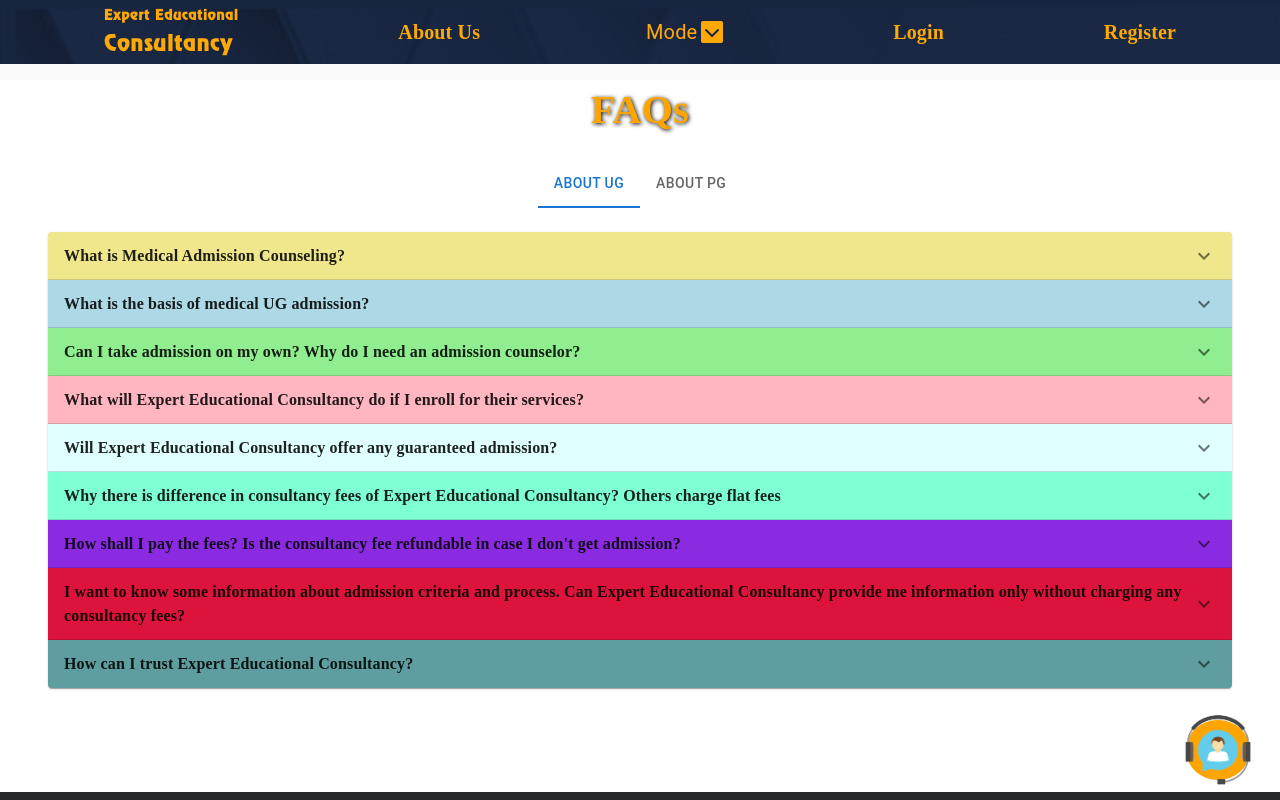
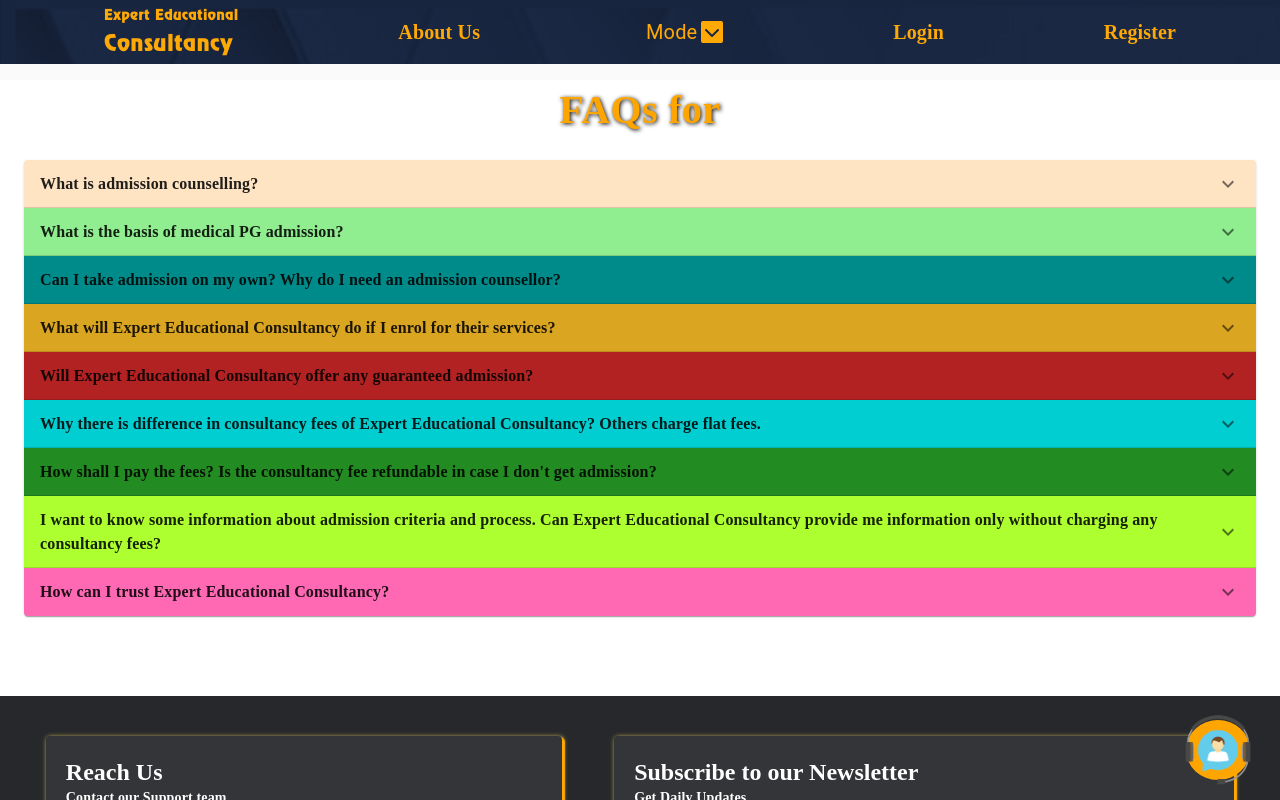
Before and after one commit to sarthakx30/Expert-Educational-Consultancy, a React (Create React App) app in the folder client/: page /faq in a window 1280 px wide. Shown: the top 800 px of the page. Built offline with nearby package versions, Linux system fonts and the light colour scheme.

Commit message:
updated modes for FAQ page

```diff
--- a/client/src/pages/faq.js
+++ b/client/src/pages/faq.js
@@ -1,4 +1,4 @@
-import React, { useEffect } from "react";
+import React, { useContext, useEffect } from "react";
 import Accordion from "@mui/material/Accordion";
 import AccordionSummary from "@mui/material/AccordionSummary";
 import AccordionDetails from "@mui/material/AccordionDetails";
@@ -8,6 +8,7 @@
 import Tab from "@mui/material/Tab";
 import Tabs from "@mui/material/Tabs";
 import PropTypes from "prop-types";
+import { UserContext } from "../UserContext.js";
 
 const useStyles = makeStyles(() => ({
   text: {
@@ -55,6 +56,7 @@
     setNavbar(true);
   }, []);
   const [value, setValue] = React.useState(0);
+  const { mode } = useContext(UserContext);
 
   const handleChange = (event, newValue) => {
     setValue(newValue);
@@ -72,19 +74,10 @@
         }}
         align="center"
       >
-        FAQs
+        FAQs for {mode}
       </Typography>
-      <Tabs
-        centered
-        style={{}}
-        value={value}
-        onChange={handleChange}
-        aria-label="basic tabs example"
-      >
-        <Tab label="About UG" {...a11yProps(0)} />
-        <Tab label="About PG" {...a11yProps(1)} />
-      </Tabs>
-      <TabPanel value={value} index={0}>
+      {mode === "UG" ?
+        <>
           <Accordion style={{ backgroundColor: "khaki" }}>
             <AccordionSummary
               expandIcon={<ExpandMoreIcon />}
@@ -417,8 +410,9 @@
               </Typography>
             </AccordionDetails>
           </Accordion>
-      </TabPanel>
-      <TabPanel value={value} index={1}>
+        </>
+        :
+        <>
           <Accordion style={{ backgroundColor: "bisque" }}>
             <AccordionSummary
               expandIcon={<ExpandMoreIcon />}
@@ -736,8 +730,8 @@
               </Typography>
             </AccordionDetails>
           </Accordion>
-      </TabPanel>
-      <div></div>
+        </>
+      }
     </Container>
   );
 };
```
Lines whose indentation alone changed are shown as unchanged.
